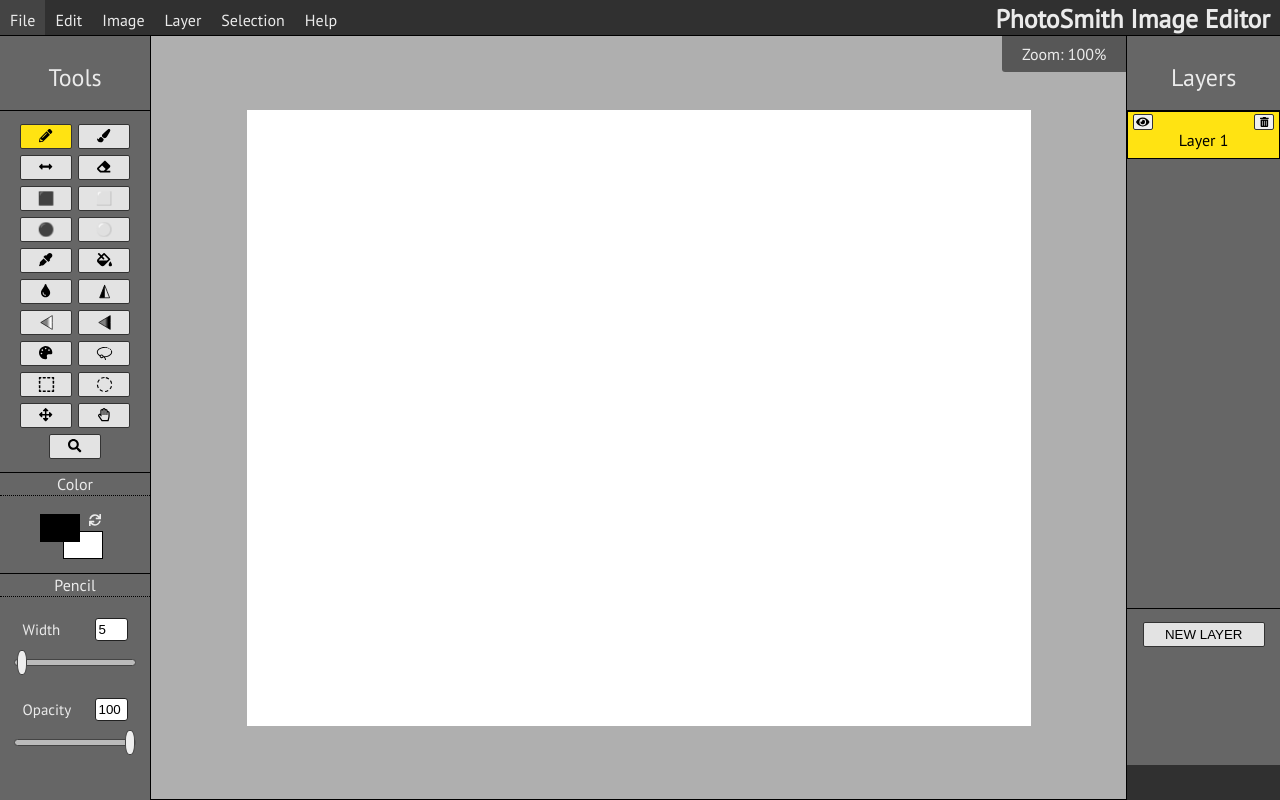
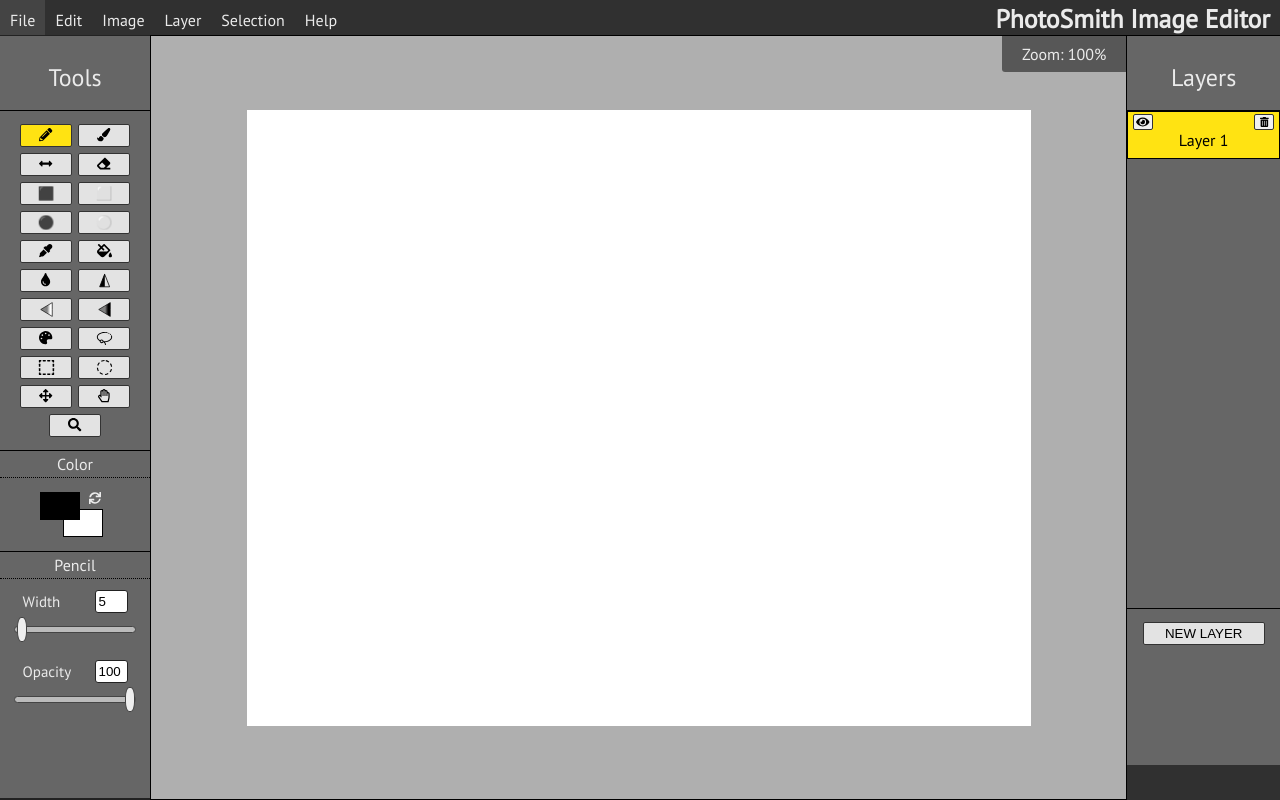
Before and after one commit to DuckEverlasting/snapshot, a React (Create React App) app: page / in a window 1280 px wide. Built offline with nearby package versions, Linux system fonts and the light colour scheme.

Commit message:
styling tweaks

```diff
--- a/src/App.js
+++ b/src/App.js
@@ -30,10 +30,12 @@ const AppSC = styled.div`
 const AppContainerSC = styled.div`
   text-align: center;
   width: 100%;
+  height: calc(100% - 35px);
   flex-shrink: 1;
   flex-grow: 1;
   display: flex;
   justify-content: center;
+  align-items: stretch;
   user-select: none;
 `;
 
--- a/src/components/Button.js
+++ b/src/components/Button.js
@@ -2,17 +2,17 @@ import styled from "styled-components";
 
 const Button = styled.button`
   width: 52px;
-  height: 25px;
+  height: 23px;
   margin: 3px;
   outline: none;
   cursor: pointer;
-  padding: 3px 0;
+  padding: 2px 0;
   background: ${props => props.active ? "#ffe312" : "#e3e3e3"};
   border: 1px solid #333333;
   border-radius: 2px;
 
   & img {
-    margin-top: 2%;
+    margin-top: 1%;
     height: 90%;
     width: 90%;
   }
--- a/src/components/ColorBox.js
+++ b/src/components/ColorBox.js
@@ -11,11 +11,11 @@ const ColorBoxSC = styled.div`
   position: relative;
   height: 96px;
   margin-bottom: 5px;
+  flex-shrink: 0;
 `
 
 const TitleSC = styled.p`
-  margin: 0 0 5px;
-  padding: 3px;
+  padding: 5px;
   border-top: 1px solid black;
   border-bottom: 1px dotted black;
 `
--- a/src/components/RadioInput.js
+++ b/src/components/RadioInput.js
@@ -4,6 +4,7 @@ import styled from "styled-components";
 const RadioInputSC = styled.div`
   display: flex;
   flex-direction: column;
+  margin: 10px 0;
 `
 const RadioButtonsSC = styled.div`
   display: flex;
--- a/src/components/SliderInput.js
+++ b/src/components/SliderInput.js
@@ -79,7 +79,7 @@ const LabelSC = styled.label`
     width: 70%;
     justify-content: space-between;
     align-items: center;
-    margin: 15px 0;
+    margin: 10px 0;
   }
 `;
 
--- a/src/components/ToolCard.js
+++ b/src/components/ToolCard.js
@@ -8,8 +8,22 @@ import SliderInput from "./SliderInput";
 import RadioInput from "./RadioInput";
 
 const ToolCardSC = styled.div`
-  margin-bottom: 10px;
+  display: flex;
+  flex-direction: column;
+  overflow: hidden;
+  flex: 1 1 auto;
+`;
+
+const TitleSC = styled.p`
+  padding: 5px 0;
+  border-top: 1px solid black;
+  border-bottom: 1px dotted black;
+  flex: 0 0;
+`;
+
+const ToolCardInnerSC = styled.div`
   overflow: auto;
+  flex: 1 1 auto;
 
   scrollbar-width: thin;
   scrollbar-color: #777777 #303030;
@@ -25,14 +39,7 @@ const ToolCardSC = styled.div`
     border-radius: 6px;
     border: 2px solid #303030;
   }
-`;
-
-const TitleSC = styled.p`
-  margin: 0 0 5px;
-  padding: 3px 0;
-  border-top: 1px solid black;
-  border-bottom: 1px dotted black;
-`;
+`
 
 export default function ToolCard() {
   const activeTool = useSelector(state => state.ui.activeTool);
@@ -54,6 +61,7 @@ export default function ToolCard() {
   return (
     <ToolCardSC>
       <TitleSC>{toolName}</TitleSC>
+      <ToolCardInnerSC>
         {width !== undefined && <SliderInput
           onChange={value => inputHandler(value, "width")}
           value={width}
@@ -92,6 +100,7 @@ export default function ToolCard() {
           options={["Shadows", "Midtones", "Highlights"]}
           vertical
         />}
+      </ToolCardInnerSC>
     </ToolCardSC>
   );
 }
--- a/src/panels/ToolPanel.js
+++ b/src/panels/ToolPanel.js
@@ -12,7 +12,8 @@ const ToolPanelSC = styled.div`
   width: 150px;
   height: 100%;
   flex-shrink: 0;
-  border-top: 1px solid black;
+  border-top: 1px solid #222222;
+  border-bottom: 2px solid #222222;
   background: #666666;
   z-index: 1;
 `;
@@ -31,10 +32,11 @@ const ToolPanelDividerSC = styled.div`
   position: relative;
   flex-direction: column;
   justify-content: flex-end;
+  overflow: hidden;
 `
 
 const SpacerSC = styled.div`
-  flex-grow: 1;
+  flex: 1 1 auto;
 `
 
 export default function ToolPanel() {
```
Lines whose indentation alone changed are shown as unchanged.
